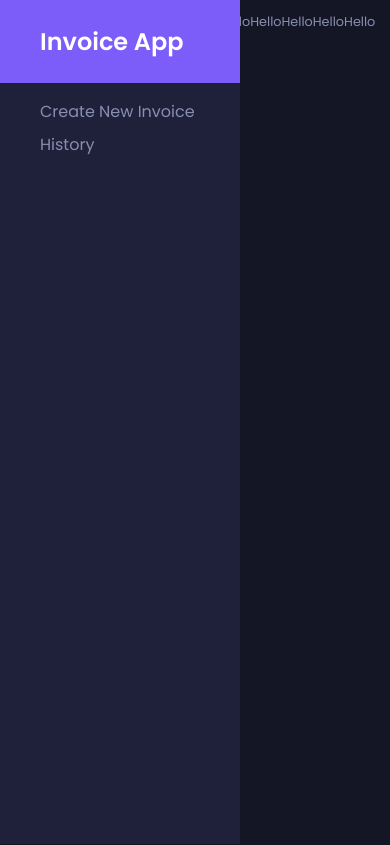
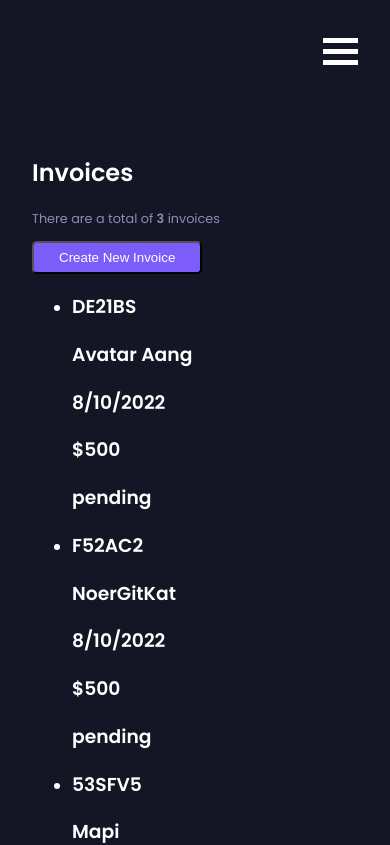
Before and after one commit to NoerGitKat/invoice-app-ts, a Next.js app: page / in a window 390 px wide. Shown: the top 845 px of the page. Built offline with nearby package versions, Linux system fonts and the light colour scheme.

Commit message:
feat: mobile sidebar + invoice list

```diff
--- a/components/common/Sidebar/Sidebar.module.scss
+++ b/components/common/Sidebar/Sidebar.module.scss
@@ -32,3 +32,43 @@
     }
   }
 }
+
+@media screen and (max-width: 48rem) {
+  .hamburger {
+    display: flex;
+    justify-content: right;
+    cursor: pointer;
+
+    &__icon {
+      margin: 2rem;
+
+      .bar {
+        width: 2.1875rem;
+        height: 0.3125rem;
+        background-color: #fff;
+        margin: 0.375rem 0;
+        transition: 0.4s;
+
+        &__top {
+          -webkit-transform: rotate(-45deg) translate(-0.5rem, 0.4375rem);
+          transform: rotate(-45deg) translate(-0.5rem, 0.4375rem);
+        }
+        &__middle {
+          opacity: 0;
+        }
+        &__bottom {
+          -webkit-transform: rotate(45deg) translate(-0.5rem, -0.5rem);
+          transform: rotate(45deg) translate(-0.5rem, -0.5rem);
+        }
+      }
+    }
+  }
+
+  .sidebar {
+    transform: translateX(-600px);
+    transition: transform 0.6s ease-in-out;
+    &--open {
+      transform: translateX(0);
+    }
+  }
+}
--- a/components/common/Sidebar/index.tsx
+++ b/components/common/Sidebar/index.tsx
@@ -1,11 +1,23 @@
 import Link from "next/link";
+import { useState } from "react";
 import Menu from "./Menu";
 import styles from "./Sidebar.module.scss";
 
 export default function Sidebar() {
+  const [isOpen, setIsOpen] = useState(false);
+
   const menuItems = ["Create New Invoice", "History"];
+
   return (
-    <nav className={styles.sidebar}>
+    <>
+      <aside className={styles.hamburger} onClick={() => setIsOpen((prevState) => !prevState)}>
+        <div className={styles.hamburger__icon}>
+          <div role="button" className={`${styles.bar} ${isOpen ? styles.bar__top : ""}`} />
+          <div role="button" className={`${styles.bar} ${isOpen ? styles.bar__middle : ""}`} />
+          <div role="button" className={`${styles.bar} ${isOpen ? styles.bar__bottom : ""}`} />
+        </div>
+      </aside>
+      <nav className={`${styles.sidebar} ${isOpen ? styles["sidebar--open"] : ""}`}>
         <section className={styles.sidebar__container}>
           <header className={styles.sidebar__container__header}>
             <Link href="/">
@@ -15,5 +27,6 @@ export default function Sidebar() {
           <Menu menuItems={menuItems} />
         </section>
       </nav>
+    </>
   );
 }
--- /dev/null
+++ b/components/invoice/List.tsx
@@ -0,0 +1,25 @@
+import { IInvoice } from "../../interfaces";
+import SingleInvoice from "./SingleInvoice";
+
+export interface IInvoiceListProps {
+  invoices: IInvoice[];
+}
+
+export default function InvoiceList({ invoices }: IInvoiceListProps) {
+  return (
+    <section>
+      <ul>
+        {invoices.map((invoice) => (
+          <SingleInvoice
+            key={invoice.id}
+            id={invoice.id}
+            name={invoice.name}
+            date={invoice.date}
+            total={invoice.total}
+            status={invoice.status}
+          />
+        ))}
+      </ul>
+    </section>
+  );
+}
--- /dev/null
+++ b/components/invoice/SingleInvoice.tsx
@@ -0,0 +1,21 @@
+import { EStatus } from "../../interfaces";
+
+export interface ISingleInvoiceProps {
+  id: string;
+  name: string;
+  date: Date;
+  total: number;
+  status: EStatus;
+}
+
+export default function SingleInvoice({ id, name, date, total, status }: ISingleInvoiceProps) {
+  return (
+    <li>
+      <h3>{id}</h3>
+      <h3>{name}</h3>
+      <h3>{date.toLocaleDateString()}</h3>
+      <h3>${total}</h3>
+      <h3>{status}</h3>
+    </li>
+  );
+}
--- /dev/null
+++ b/components/invoice/data.ts
@@ -0,0 +1,26 @@
+import { EStatus } from "../../interfaces";
+
+// Mock data
+export const invoices = [
+  {
+    id: "DE21BS",
+    name: "Avatar Aang",
+    date: new Date(),
+    total: 500,
+    status: EStatus.Pending,
+  },
+  {
+    id: "F52AC2",
+    name: "NoerGitKat",
+    date: new Date(),
+    total: 500,
+    status: EStatus.Pending,
+  },
+  {
+    id: "53SFV5",
+    name: "Mapi",
+    date: new Date(),
+    total: 500,
+    status: EStatus.Pending,
+  },
+];
--- /dev/null
+++ b/components/invoice/index.tsx
@@ -0,0 +1,31 @@
+import { useRouter } from "next/router";
+import { IInvoice } from "../../interfaces";
+import InvoiceList from "./List";
+
+export interface IInvoiceContainerProps {
+  invoices: IInvoice[];
+}
+
+export default function InvoiceContainer({ invoices }: IInvoiceContainerProps) {
+  const { push } = useRouter();
+
+  const toCreatePage = () => push("/create");
+
+  return (
+    <section>
+      <header>
+        <article>
+          <h2>Invoices</h2>
+          <p>
+            There are a total of <b>{invoices.length}</b> invoices
+          </p>
+        </article>
+
+        <button className="btn" onClick={toCreatePage}>
+          Create New Invoice
+        </button>
+      </header>
+      <InvoiceList invoices={invoices} />
+    </section>
+  );
+}
--- /dev/null
+++ b/interfaces/index.ts
@@ -0,0 +1,13 @@
+export enum EStatus {
+  Paid = "paid",
+  Pending = "pending",
+  Draft = "draft",
+}
+
+export interface IInvoice {
+  id: string;
+  name: string;
+  date: Date;
+  total: number;
+  status: EStatus;
+}
--- a/pages/index.tsx
+++ b/pages/index.tsx
@@ -1,10 +1,12 @@
 import type { NextPage } from "next";
+import InvoiceContainer from "../components/invoice";
+import { invoices } from "../components/invoice/data";
 import styles from "../styles/Home.module.scss";
 
 const Home: NextPage = () => {
   return (
     <main className={styles.main}>
-      <p>HelloHelloHelloHelloHelloHelloHelloHelloHelloHelloHelloHello</p>
+      <InvoiceContainer invoices={invoices} />
     </main>
   );
 };
--- a/styles/Home.module.scss
+++ b/styles/Home.module.scss
@@ -1,2 +1,9 @@
 .main {
+  padding-left: 17rem;
 }
+
+@media screen and (max-width: 48rem) {
+  .main {
+    padding: 2rem;
+  }
+}
```
Also changed, not shown: components/invoice/.index.tsx (deleted). Lines whose indentation alone changed are shown as unchanged.
